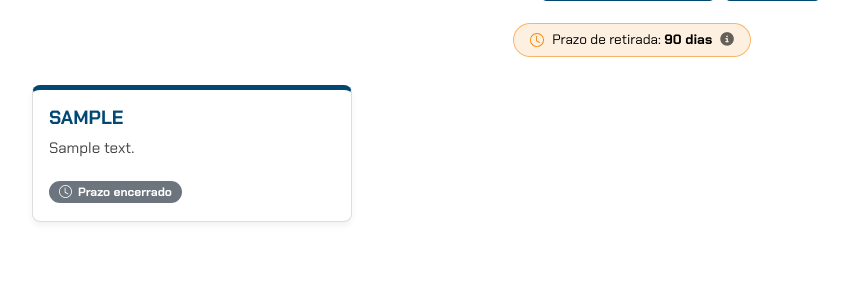
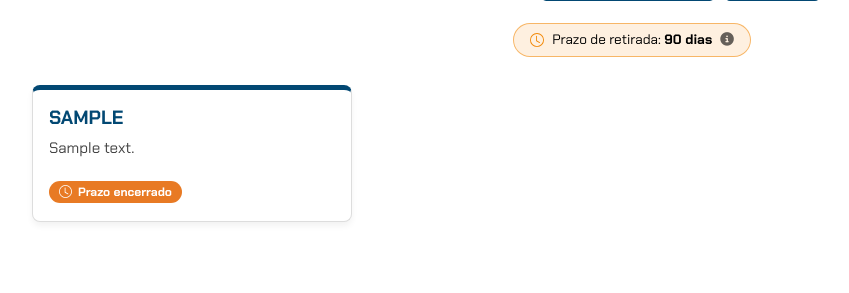
Before and after one commit to Localiza-Mais-603/localiza-mais-senai, a Flask app: page /visualizar-itens in a window 1280 px wide. Shown: the part 156-449 px from the top of the page, without its empty margins (8-857 px from the left). Run offline with Flask 3, Linux system fonts and the light colour scheme; tables that the repository leaves empty hold one stand-in row (values such as "Sample post"); some libraries are stand-ins or nearby versions.

Commit message:
modify:botao laranja

```diff
--- a/static/css/visualizar_itens.css
+++ b/static/css/visualizar_itens.css
@@ -936,3 +936,9 @@ body.escuro .fechar-filtro {
 #switch-dark-mode:checked + .form-check-label .fa-moon {
     color: #f1c40f;
 }
+
+
+.itens-card .card-corpo .badge-prazo {
+  background-color: #E87A24;
+  color: #ffffff;
+}
```
